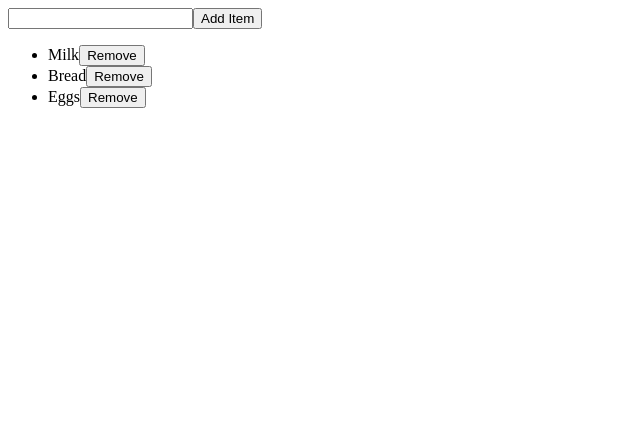
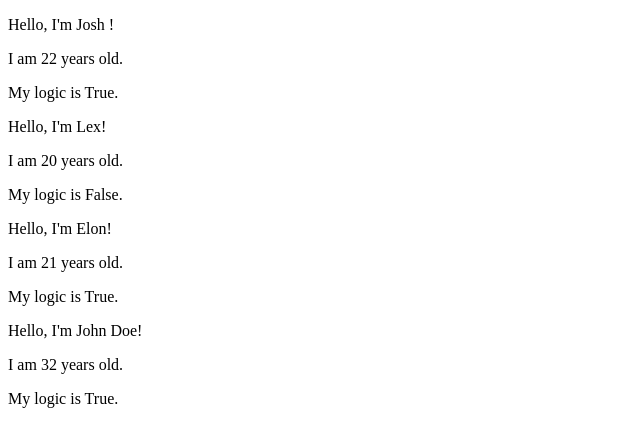
Before and after one commit to AvtandilMekvab71/Learning-React-States, a React (Vite) app: page / in a window 1280 px wide. Shown: the top 446 px of the page, without its empty margins (0-640 px from the left). Built offline with nearby package versions, Linux system fonts and the light colour scheme.

Commit message:
I have just got to know with essentials of props

```diff
--- a/src/App.jsx
+++ b/src/App.jsx
@@ -1,7 +1,12 @@
-import ShoppingList from './ShoppingList.jsx'
+import Student from './Student.jsx'
 
 export default function App(){
     return(
-        <ShoppingList/>
+        <>
+            <Student name = 'Josh ' age = {22} condition = {true}/>
+            <Student name = 'Lex' age = {20} condition = {false}/>
+            <Student name = 'Elon' age = {21} condition = {true}/>
+            <Student />
+        </>
     )
 }
--- a/src/Student.jsx
+++ b/src/Student.jsx
@@ -1,19 +1,14 @@
-export default function StudentList(){
-    const students = [
-        {name: 'Marty', id: 101},
-        {name: 'Edward', id: 102},
-        {name: 'Charlie', id: 103},
-        {name: 'Paul', id: 104}
-    ]
 
-
+export default function Student({
+    name = "John Doe",
+    age = "32",
+    condition = true
+}){
     return(
-        <div>
-            <ul>
-                {students.map((student) => (
-                    <li key = {student.id}>{student.name}</li>
-                ))}
-            </ul>
+        <div className  = 'card'>
+            <p>Hello, I'm {name}!</p>
+            <p>I am {age} years old.</p>
+            <p>My logic is {condition ? "True" : "False"}.</p>
         </div>
     )
 }
```
